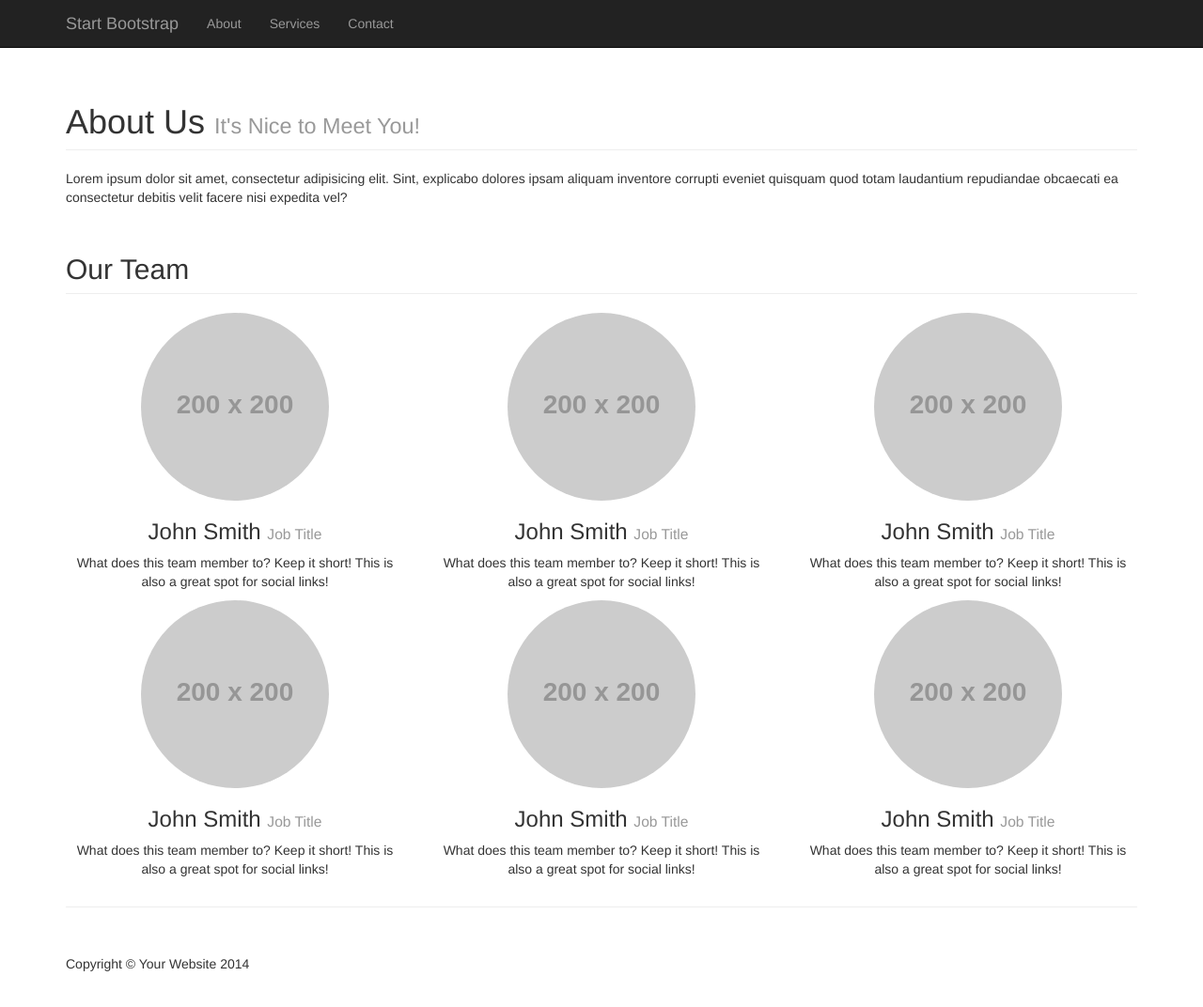
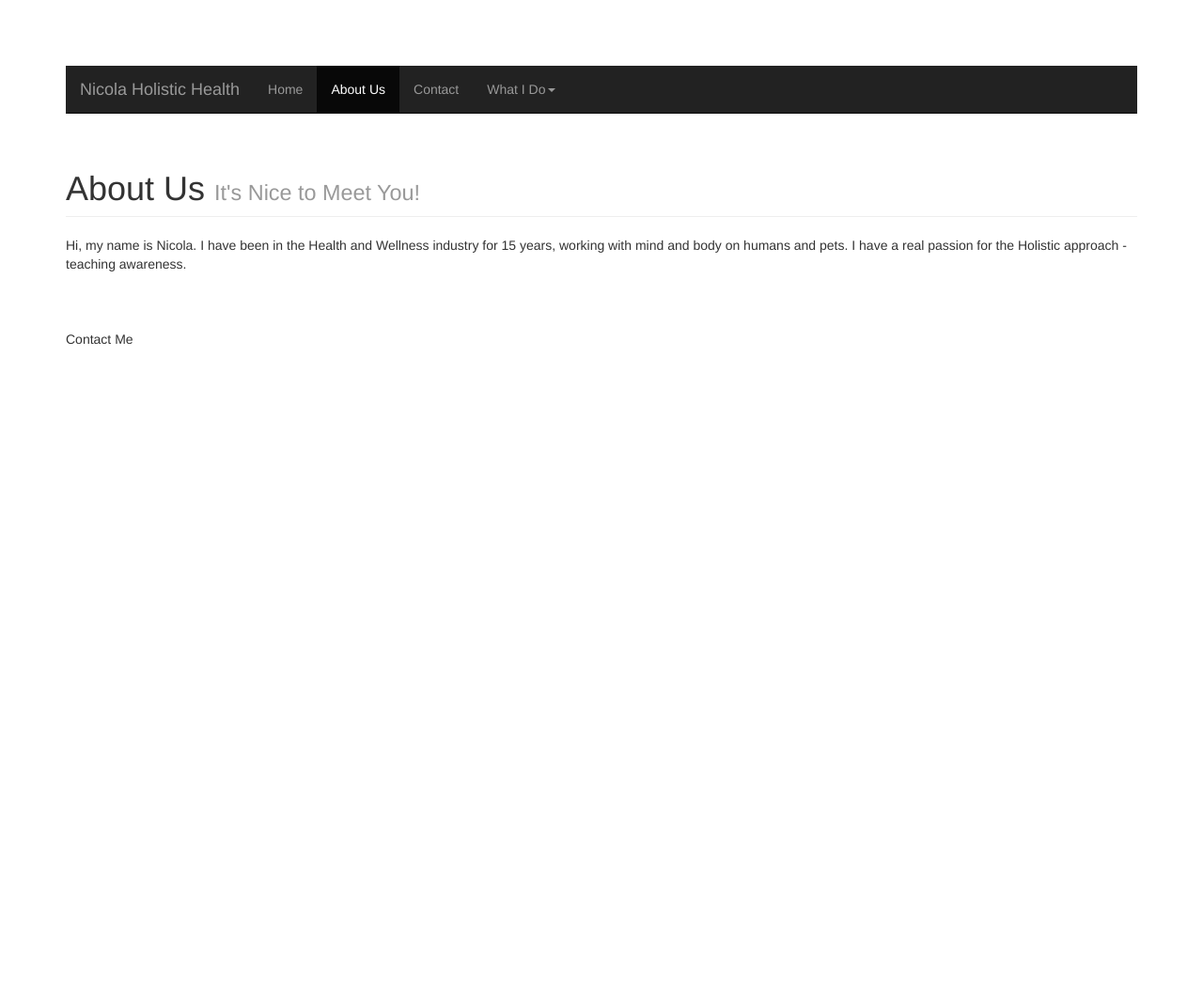
Before and after one commit to NicolaHolisticHealth/NicolaHolisticHealth.github.io, a plain HTML site: page about.html in a window 1280 px wide. Shown: the whole page at 94% size. After the commit the page ends 800 px from the top, so only its background shows below. Drawn offline with Linux system fonts and the light colour scheme; placeholder pictures from the web are drawn by us.

Commit message:
Started on the about page, and mostly finished the index page

```diff
--- a/about.html
+++ b/about.html
@@ -9,7 +9,7 @@
     <meta name="description" content="">
     <meta name="author" content="">
 
-    <title>Round About - Start Bootstrap Template</title>
+    <title>About - Nicola Holistic Health</title>
 
     <!-- Bootstrap Core CSS -->
     <link href="css/bootstrap.min.css" rel="stylesheet">
@@ -29,36 +29,36 @@
 <body>
 
     <!-- Navigation -->
-    <nav class="navbar navbar-inverse navbar-fixed-top" role="navigation">
   <div class="container">
-            <!-- Brand and toggle get grouped for better mobile display -->
+    <div class="navbar navbar-inverse navbar-static-top">
+
         <div class="navbar-header">
-                <button type="button" class="navbar-toggle" data-toggle="collapse" data-target="#bs-example-navbar-collapse-1">
-                    <span class="sr-only">Toggle navigation</span>
+	    <a class="navbar-toggle" data-toggle="collapse" data-target=".navbar-collapse">
 	      <span class="icon-bar"></span>
 	      <span class="icon-bar"></span>
 	      <span class="icon-bar"></span>
-                </button>
-                <a class="navbar-brand" href="#">Start Bootstrap</a>
+	    </a>
+        <a class="navbar-brand" href="index.html">Nicola Holistic Health</a>
         </div>
-            <!-- Collect the nav links, forms, and other content for toggling -->
-            <div class="collapse navbar-collapse" id="bs-example-navbar-collapse-1">
+        <div class="navbar-collapse collapse">
           <ul class="nav navbar-nav">
-                    <li>
-                        <a href="#">About</a>
-                    </li>
-                    <li>
-                        <a href="#">Services</a>
-                    </li>
-                    <li>
-                        <a href="#">Contact</a>
+            <li><a href="#">Home</a></li>
+            <li class="active"><a href="about.html">About Us</a></li>
+            <li><a href="#contact">Contact</a></li>
+            <li class="dropdown">
+            <a href="#" class="dropdown-toggle" data-toggle="dropdown">What I Do<b class="caret"></b></a>
+            <ul class="dropdown-menu">
+               <li><a href="about.html#train">Personal Training</a></li>
+               <li><a href="about.html#sport">Sports Massaging</a></li>
+               <li><a href="about.html#pet">Pet Massaging</a></li>
+               <li><a href="about.html#well">Wellness Coaching</a></li>
+            </ul>
          </li>
           </ul>
         </div>
-            <!-- /.navbar-collapse -->
+
     </div>
-        <!-- /.container -->
-    </nav>
+  </div><!-- /container -->
 
     <!-- Page Content -->
     <div class="container">
@@ -69,70 +69,17 @@
                 <h1 class="page-header">About Us
                     <small>It's Nice to Meet You!</small>
                 </h1>
-                <p>Lorem ipsum dolor sit amet, consectetur adipisicing elit. Sint, explicabo dolores ipsam aliquam inventore corrupti eveniet quisquam quod totam laudantium repudiandae obcaecati ea consectetur debitis velit facere nisi expedita vel?</p>
+                <p>Hi, my name is Nicola. I have been in the Health and Wellness industry for 15 years, working with mind and body on humans and pets.
+             I have a real passion for the Holistic approach - teaching awareness.</p>
             </div>
         </div>
-
-        <!-- Team Members Row -->
-        <div class="row">
-            <div class="col-lg-12">
-                <h2 class="page-header">Our Team</h2>
-            </div>
-            <div class="col-lg-4 col-sm-6 text-center">
-                <img class="img-circle img-responsive img-center" src="http://placehold.it/200x200" alt="">
-                <h3>John Smith
-                    <small>Job Title</small>
-                </h3>
-                <p>What does this team member to? Keep it short! This is also a great spot for social links!</p>
-            </div>
-            <div class="col-lg-4 col-sm-6 text-center">
-                <img class="img-circle img-responsive img-center" src="http://placehold.it/200x200" alt="">
-                <h3>John Smith
-                    <small>Job Title</small>
-                </h3>
-                <p>What does this team member to? Keep it short! This is also a great spot for social links!</p>
-            </div>
-            <div class="col-lg-4 col-sm-6 text-center">
-                <img class="img-circle img-responsive img-center" src="http://placehold.it/200x200" alt="">
-                <h3>John Smith
-                    <small>Job Title</small>
-                </h3>
-                <p>What does this team member to? Keep it short! This is also a great spot for social links!</p>
-            </div>
-            <div class="col-lg-4 col-sm-6 text-center">
-                <img class="img-circle img-responsive img-center" src="http://placehold.it/200x200" alt="">
-                <h3>John Smith
-                    <small>Job Title</small>
-                </h3>
-                <p>What does this team member to? Keep it short! This is also a great spot for social links!</p>
-            </div>
-            <div class="col-lg-4 col-sm-6 text-center">
-                <img class="img-circle img-responsive img-center" src="http://placehold.it/200x200" alt="">
-                <h3>John Smith
-                    <small>Job Title</small>
-                </h3>
-                <p>What does this team member to? Keep it short! This is also a great spot for social links!</p>
-            </div>
-            <div class="col-lg-4 col-sm-6 text-center">
-                <img class="img-circle img-responsive img-center" src="http://placehold.it/200x200" alt="">
-                <h3>John Smith
-                    <small>Job Title</small>
-                </h3>
-                <p>What does this team member to? Keep it short! This is also a great spot for social links!</p>
-            </div>
-        </div>
-
-        <hr>
-
         <!-- Footer -->
         <footer>
             <div class="row">
-                <div class="col-lg-12">
-                    <p>Copyright &copy; Your Website 2014</p>
+                <div class="col-lg-6">
+                    <p>Contact Me</p>
                 </div>
-                <!-- /.col-lg-12 -->
             </div>
-            <!-- /.row -->
         </footer>
 
     </div>
```
Also changed, not shown: index.html (+13 -45 lines). Lines whose indentation alone changed are shown as unchanged.
